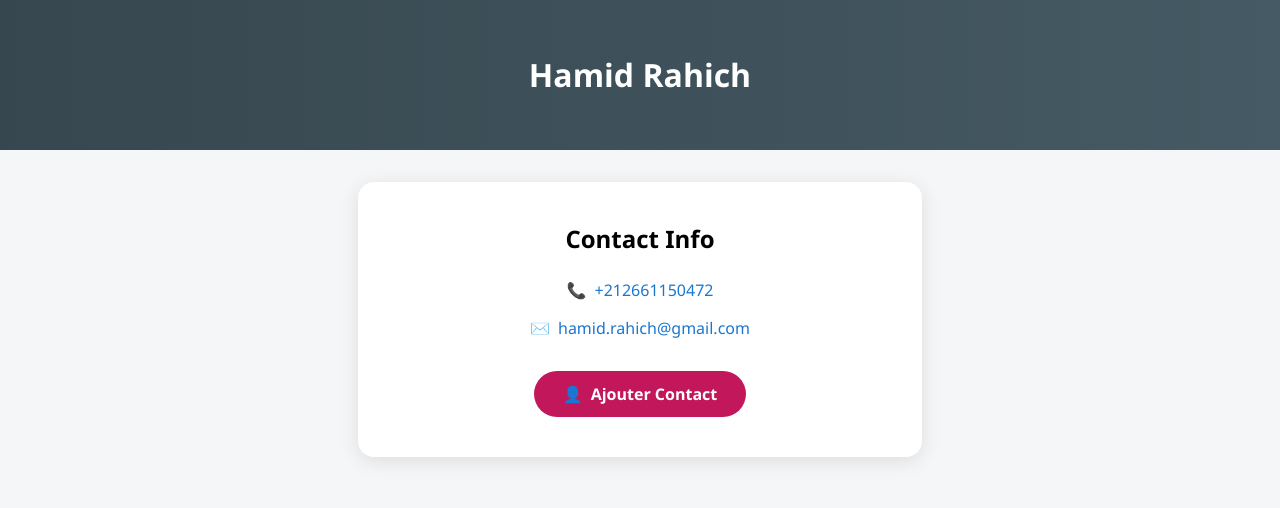
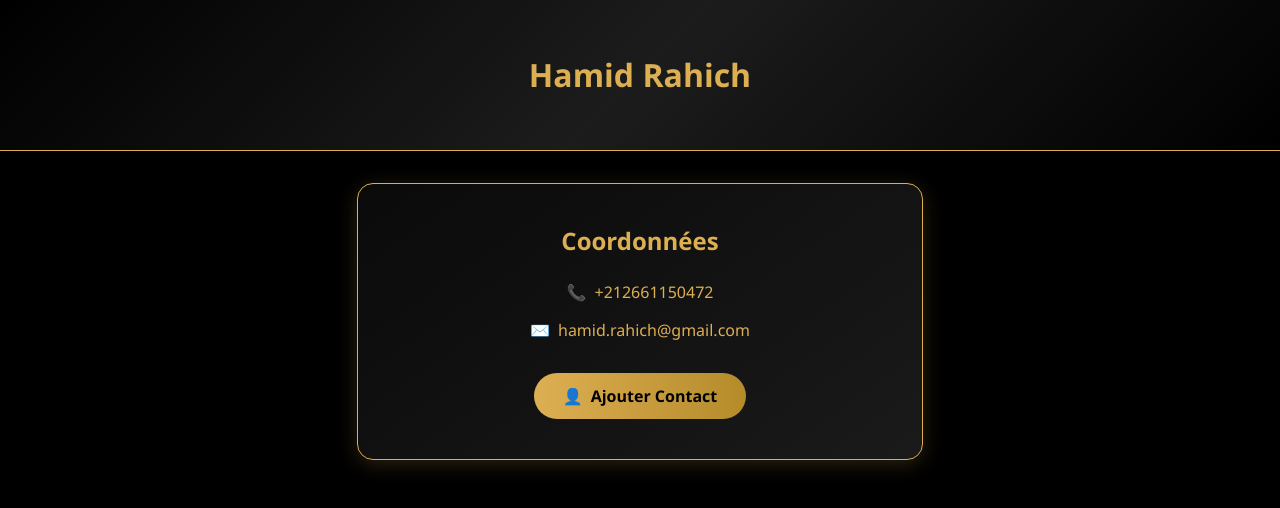
Before and after one commit to lacassa/hmvscard, a plain HTML site: page index.html in a window 1280 px wide. Drawn offline with Linux system fonts and the light colour scheme.

Commit message:
index.html

```diff
--- a/index.html
+++ b/index.html
@@ -1,6 +1,6 @@
 
 <!DOCTYPE html>
-<html lang="en">
+<html lang="fr">
 <head>
   <meta charset="UTF-8" />
   <meta name="viewport" content="width=device-width, initial-scale=1.0" />
@@ -8,44 +8,52 @@
   <style>
     body {
       font-family: 'Segoe UI', Tahoma, Geneva, Verdana, sans-serif;
-      background-color: #f4f6f8;
+      background: #000000;
       margin: 0;
       padding: 0;
+      color: #ddaf53;
     }
 
     .header {
-      background: linear-gradient(to right, #37474f, #455a64);
-      color: white;
+      background: linear-gradient(135deg, #000000 0%, #1c1c1c 50%, #000000 100%);
+      color: #ddaf53;
       padding: 2rem 1rem;
       text-align: center;
+      border-bottom: 1px solid #ddaf53;
     }
 
     .container {
       max-width: 500px;
       margin: 2rem auto;
-      background: white;
+      background: linear-gradient(145deg, #0a0a0a, #1a1a1a);
       border-radius: 16px;
-      box-shadow: 0 4px 20px rgba(0, 0, 0, 0.1);
+      box-shadow: 0 4px 20px rgba(221, 175, 83, 0.2);
       padding: 2rem;
       text-align: center;
+      border: 1px solid #ddaf53;
     }
 
     h2 {
       margin: 0.5rem 0 1rem 0;
+      color: #ddaf53;
     }
 
     a {
       display: inline-block;
       margin: 0.5rem 0;
       text-decoration: none;
-      color: #1976d2;
+      color: #ddaf53;
       font-weight: 500;
+    }
+
+    a:hover {
+      color: white;
     }
 
     .download-btn {
       display: inline-block;
-      background-color: #c2185b;
-      color: white;
+      background: linear-gradient(to right, #ddaf53, #b58b2a);
+      color: black;
       padding: 0.75rem 1.8rem;
       margin-top: 1.5rem;
       border-radius: 50px;
@@ -55,7 +63,8 @@
     }
 
     .download-btn:hover {
-      background-color: #ad1457;
+      background: linear-gradient(to right, #c89d3f, #a1741f);
+      color: black;
     }
 
     .icon {
@@ -70,7 +79,7 @@
   </div>
 
   <div class="container">
-    <h2>Contact Info</h2>
+    <h2>Coordonnées</h2>
 
     <a href="tel:+212661150472"><span class="icon">📞</span>+212661150472</a><br/>
     <a href="mailto:hamid.rahich@gmail.com"><span class="icon">✉️</span>hamid.rahich@gmail.com</a><br/>
```
